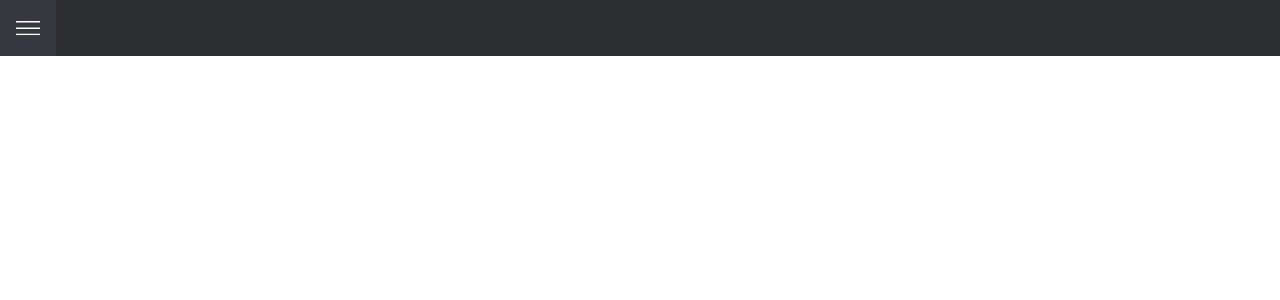
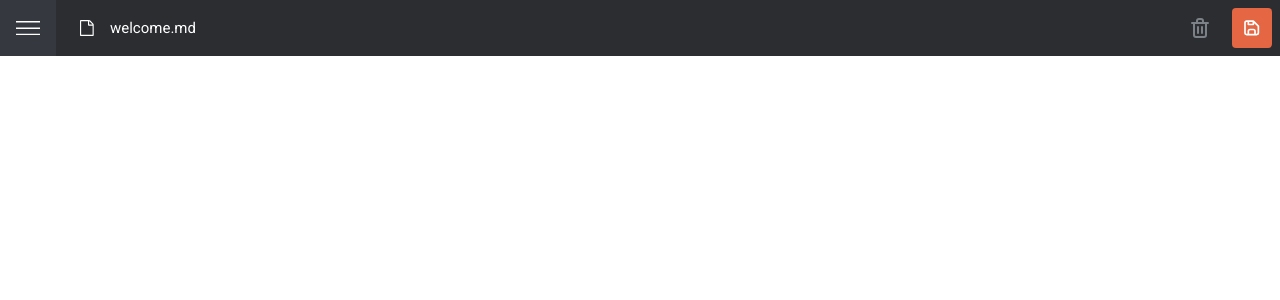
Before and after one commit to john-mirage/in-browser-markdown-editor, a Vue app: page / in a window 1280 px wide. Shown: the top 300 px of the page. Built offline with nearby package versions, Linux system fonts and the light colour scheme.

Commit message:
ref: simplify animations

```diff
--- a/src/components/app.vue
+++ b/src/components/app.vue
@@ -13,33 +13,30 @@ function toggleDrawer() {
 </script>
 
 <template>
-  <div class="flex flex-row w-full overflow-hidden">
+  <div class="overflow-hidden">
     <div class="absolute z-0 top-0 left-0 w-full h-56 bg-neutral-800"></div>
-    <TransitionGroup name="content">
-      <Drawer v-if="state.drawer" key="drawer" />
-      <div class="flex-shrink-0 flex-grow-0 basis-auto w-full" key="view">
-        <Bar :drawer="state.drawer" @toggle-drawer="toggleDrawer" />
-        <main class="w-full">
-          <Preview />
-        </main>
-      </div>
-    </TransitionGroup>
+    <Transition>
+      <Drawer v-if="state.drawer" />
+    </Transition>
+    <div class="flex-shrink-0 flex-grow-0 basis-auto w-full transition-transform duration-300" :class="{'translate-x-250': state.drawer}">
+      <Bar :drawer="state.drawer" @toggle-drawer="toggleDrawer" />
+      <main class="w-full">
+        <Preview />
+      </main>
+    </div>
   </div>
 </template>
 
 <style>
-.content-move,
-.content-enter-active,
-.content-leave-active {
-  transition: all 300ms ease;
+.v-enter-active,
+.v-leave-active {
+  transition-property: transform;
+  transition-duration: 300ms;
+  transition-timing-function: ease;
 }
 
-.content-enter-from,
-.content-leave-to {
+.v-enter-from,
+.v-leave-to {
   transform: translateX(-100%);
 }
-
-.content-leave-active {
-  position: absolute;
-}
 </style>
--- a/src/components/bar.vue
+++ b/src/components/bar.vue
@@ -6,8 +6,8 @@ defineProps<{
 </script>
 
 <template>
-  <header class="relative z-50 flex flex-row items-center w-full h-56 bg-neutral-800">
-    <button @click="$emit('toggle-drawer')" class="flex justify-center items-center w-56 h-56 bg-neutral-700 text-neutral-100">
+  <header class="relative z-50 flex flex-row items-center w-full h-56 bg-neutral-800 pr-8">
+    <button @click="$emit('toggle-drawer')" class="flex-shrink-0 flex-grow-0 basis-auto flex justify-center items-center w-56 h-56 bg-neutral-700 text-neutral-100 mr-24">
       <Transition name="fade" mode="out-in">
         <svg v-if="drawer" class="w-18 h-auto" xmlns="http://www.w3.org/2000/svg" viewBox="0 0 24 24">
           <g fill="currentColor" fill-rule="evenodd">
@@ -22,6 +22,24 @@ defineProps<{
         </svg>
       </Transition>
     </button>
+    <div class="flex-1 flex flex-row items-center text-neutral-100">
+      <svg class="w-14 h-auto mr-16" xmlns="http://www.w3.org/2000/svg" viewBox="0 0 14 16">
+        <path fill="currentColor" d="M13.107 3.393c.167.167.31.393.429.678.119.286.178.548.178.786v10.286c0 .238-.083.44-.25.607a.827.827 0 0 1-.607.25h-12a.827.827 0 0 1-.607-.25.827.827 0 0 1-.25-.607V.857C0 .62.083.417.25.25A.827.827 0 0 1 .857 0h8c.238 0 .5.06.786.179.286.119.512.261.678.428l2.786 2.786ZM9.143 1.214v3.357H12.5c-.06-.172-.125-.294-.196-.366L9.509 1.411c-.072-.072-.194-.137-.366-.197Zm3.428 13.643V5.714H8.857a.827.827 0 0 1-.607-.25.827.827 0 0 1-.25-.607V1.143H1.143v13.714H12.57Z"/>
+      </svg>
+      <p class="font-sans text-15 font-normal text-neutral-100">welcome.md</p>
+    </div>
+    <div class="flex-shrink-0 flex-grow-0 basis-auto flex justify-center items-center">
+      <button class="flex justify-center items-center w-40 h-40 mr-12">
+        <svg class="w-18 h-auto" xmlns="http://www.w3.org/2000/svg" viewBox="0 0 18 20">
+          <path fill="#7C8187" d="M7 16a1 1 0 0 0 1-1V9a1 1 0 1 0-2 0v6a1 1 0 0 0 1 1ZM17 4h-4V3a3 3 0 0 0-3-3H8a3 3 0 0 0-3 3v1H1a1 1 0 1 0 0 2h1v11a3 3 0 0 0 3 3h8a3 3 0 0 0 3-3V6h1a1 1 0 0 0 0-2ZM7 3a1 1 0 0 1 1-1h2a1 1 0 0 1 1 1v1H7V3Zm7 14a1 1 0 0 1-1 1H5a1 1 0 0 1-1-1V6h10v11Zm-3-1a1 1 0 0 0 1-1V9a1 1 0 0 0-2 0v6a1 1 0 0 0 1 1Z"/>
+        </svg>
+      </button>
+      <button class="flex justify-center items-center w-40 h-40 bg-orange rounded-4">
+        <svg class="w-16 h-auto" xmlns="http://www.w3.org/2000/svg" viewBox="0 0 17 17">
+          <path fill="#FFF" d="M15.91 5.931 10.575.598A.889.889 0 0 0 10.29.41.969.969 0 0 0 9.945.34H2.834A2.667 2.667 0 0 0 .167 3.007v10.666a2.667 2.667 0 0 0 2.667 2.667H13.5a2.667 2.667 0 0 0 2.667-2.667v-7.11a.889.889 0 0 0-.258-.632ZM5.5 2.118h3.556v1.778H5.5V2.118Zm5.334 12.444H5.5v-2.666c0-.491.398-.89.89-.89h3.555c.49 0 .889.399.889.89v2.666Zm3.555-.889c0 .491-.398.89-.889.89h-.889v-2.667a2.667 2.667 0 0 0-2.666-2.667H6.389a2.667 2.667 0 0 0-2.666 2.667v2.666h-.89a.889.889 0 0 1-.888-.889V3.007c0-.491.398-.89.889-.89h.889v2.667c0 .491.398.89.888.89h5.334c.49 0 .889-.399.889-.89V3.371l3.555 3.556v6.746Z"/>
+        </svg>
+      </button>
+    </div>
   </header>
 </template>
 
--- a/src/components/drawer.vue
+++ b/src/components/drawer.vue
@@ -1,10 +1,10 @@
 <script setup lang="ts">
-
+import logo from "@images/logo.svg";
 </script>
 
 <template>
-  <aside class="flex-shrink-0 flex-grow-0 basis-auto w-250 min-h-screen bg-neutral-800">
-
+  <aside class="fixed top-0 left-0 z-50 flex-shrink-0 flex-grow-0 basis-auto w-250 min-h-screen bg-neutral-800 px-24 pt-27 pb-32">
+    <img class="mb-27" :src="logo" alt="">
   </aside>
 </template>
 
--- a/tailwind.config.js
+++ b/tailwind.config.js
@@ -25,8 +25,15 @@ module.exports = {
     },
     spacing: {
       "0": "0rem",
+      "8": "0.5rem",
+      "12": "0.75rem",
+      "14": "0.875rem",
+      "16": "1rem",
       "18": "1.125rem",
       "24": "1.5rem",
+      "27": "1.6875rem",
+      "32": "2rem",
+      "40": "2.5rem",
       "56": "3.5rem",
       "250": "15.625rem",
     },
@@ -59,6 +66,9 @@ module.exports = {
       letterSpacing: {
         "2": "0.125rem",
       },
+      borderRadius: {
+        "4": "0.25rem",
+      },
     },
   },
   plugins: [],
```
